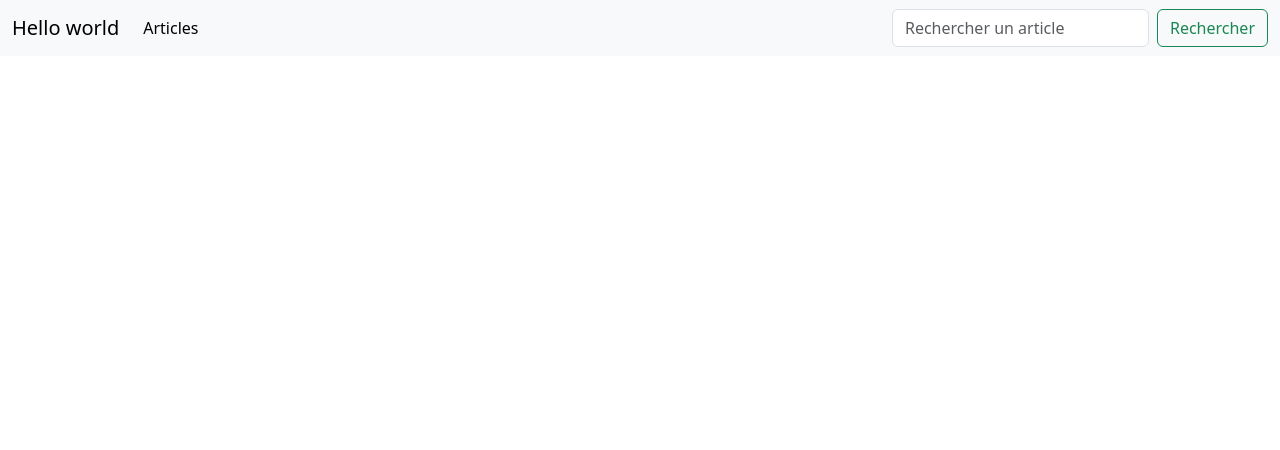
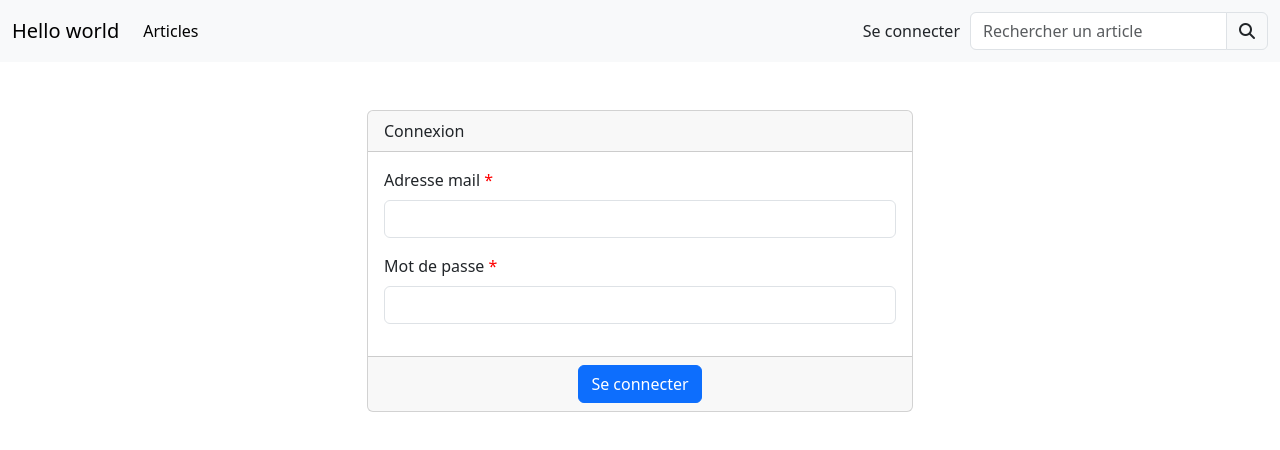
Before and after one commit to scaschera/fullstack_test_project, a Vue app in the folder client/vue-project/: page /login in a window 1280 px wide. Shown: the top 450 px of the page. Built offline with nearby package versions, Linux system fonts and the light colour scheme.

Commit message:
gestion login

```diff
--- a/client/vue-project/src/App.vue
+++ b/client/vue-project/src/App.vue
@@ -13,12 +13,25 @@
           <li class="nav-item">
             <RouterLink class="nav-link active" aria-current="page" :to="{ name: 'articles' }">Articles</RouterLink>
           </li>
+        </ul>
+        <!-- Dropdown de login -->
+        <template v-if="isLogged">
+          <span class="badge bg-primary fs-6" style="margin-right:10px">
+            <i class="fas fa-user"></i>
+            {{ user.nom }} {{ user.prenom }}
+            <i class="fa-solid fa-right-from-bracket" style="color:red;padding-left: 10px;"></i>
+          </span>
+        </template>
+        <template v-if="!isLogged">
+          <RouterLink class="nav-link active" aria-current="page" :to="{ name: 'login' }" style="margin-right:10px">Se connecter</RouterLink>
+        </template>
+        <form class="d-flex">
+          <div class="input-group mb-1 mt-1">
+            <input class="form-control" type="search" v-model="q" @keyup="search_article" placeholder="Rechercher un article" aria-label="Search">
+            <span class="input-group-text" id="basic-addon1"><i class="fas fa-search"></i></span>
+          </div>
+        </form>
 
-        </ul>
-        <form class="d-flex">
-          <input class="form-control me-2" type="search" v-model="q" placeholder="Rechercher un article" aria-label="Search">
-          <button class="btn btn-outline-success" type="button"  @click="search_article">Rechercher</button>
-        </form>
       </div>
     </div>
   </nav>
@@ -28,19 +41,33 @@
 
 <script setup>
 
-  import { ref } from 'vue';
+  import { onMounted, ref, watch } from 'vue';
   import { RouterLink, RouterView, useRouter } from 'vue-router'
   import { useStore } from '@/stores/store';
 
   const q=ref('');
 
   const router = useRouter();
+  const user=ref({
+      nom: '',
+      prenom: '',
+      email: ''
+    });
+
+  const isLogged=ref(false);
 
   const search_article = () => {
     useStore().searchArticle(q.value);
     router.push({ name: 'articles' });
-    q.value = '';
   }
+
+  watch(() => useStore().user, (newVal, oldVal) => {
+    user.value = newVal;
+  });
+
+  watch(() => useStore().isLogged, (newVal, oldVal) => {
+    isLogged.value = newVal;
+  });
 
 </script>
 
--- a/client/vue-project/src/router/index.js
+++ b/client/vue-project/src/router/index.js
@@ -1,6 +1,7 @@
 import { createRouter, createWebHistory } from 'vue-router'
 import HomeView from '../views/HomeView.vue'
 import ArticlesView from '../views/ArticlesView.vue'
+import LoginView from '../views/LoginView.vue'
 
 const router = createRouter({
   history: createWebHistory(import.meta.env.BASE_URL),
@@ -14,6 +15,11 @@ const router = createRouter({
       path: '/articles',
       name: 'articles',
       component: ArticlesView
+    },
+    {
+      path: '/login',
+      name: 'login',
+      component: LoginView
     }
   ]
 })
--- a/client/vue-project/src/stores/store.js
+++ b/client/vue-project/src/stores/store.js
@@ -3,10 +3,38 @@ import { defineStore } from 'pinia'
 
 export const useStore = defineStore('myStore', () => {
 
+    const user = ref({
+        nom: '',
+        prenom: '',
+        email: '',
+        token: ''
+    })
+
+    const isLogin = ref(false);
     const articlesearch = ref('')
+
     function searchArticle(q) {
         articlesearch.value = q;
     }
 
-    return { articlesearch, searchArticle }
+    function logout() {
+        user.value = {
+            nom: '',
+            prenom: '',
+            email: '',
+            token: ''
+        }
+        isLogin.value = false;
+    }
+
+    function login(user) {
+        user.value = user;
+        isLogin.value = true;
+    }
+
+    function setToken(token) {
+        user.value.token = token;
+    }
+
+    return { articlesearch, searchArticle, user, logout, login, setToken, isLogin }
 })
--- /dev/null
+++ b/client/vue-project/src/views/LoginView.vue
@@ -0,0 +1,95 @@
+<template>
+  <div class="container">
+    <div class="row mt-5">
+      <div class="col-lg-6 offset-lg-3 col-sm-12">
+          <div class="card">
+            <div class="card-header">
+              Connexion
+            </div>
+            <div class="card-body">
+              <div class="mb-3">
+                <label for="exampleFormControlInput1" class="form-label required">Adresse mail</label>
+                <input type="email" class="form-control required" id="mail_input" v-model="mail" placeholder="">
+              </div>
+              <div class="mb-3">
+                <label for="exampleFormControlInput1" class="form-label required">Mot de passe</label>
+                <input type="password" class="form-control required" id="pwd_input" v-model="pass" placeholder="">
+              </div>
+              <span id="msg_error" class="text-danger">{{ msg_err }}</span>
+            </div>
+            <div class="card-footer text-center">
+              <button class="btn btn-primary" @click="connect">Se connecter</button>
+            </div>
+          </div>
+        </div>
+      </div>
+    </div>
+</template>
+<style lang="css" scoped>
+  .required:after {
+    content:" *";
+    color: red;
+  }
+</style>
+<script setup>
+
+  import { ref, watch } from 'vue';
+  import axios from 'axios';
+
+
+  const mail=ref('');
+  const pass=ref('');
+  const msg_err=ref('');
+
+  const connect = async () => {
+
+    if(mail.value.length>0 && pass.value.length>0)
+    {
+      try{
+        const response = await axios.post('http://localhost:3000/login', {
+          email: mail.value,
+          password: pass.value
+        });
+        msg_err.value = response.data.message;
+        if(response.data.message=="Connexion reussie")
+        {
+          window.location.href = "/";
+        }
+      }
+      catch(err)
+      {
+        msg_err.value = err.response.data.message;
+      }
+
+    }
+  }
+
+
+  watch(mail, (newVal, oldVal) => {
+    if(newVal.length==0){
+      document.getElementById('mail_input').classList.add('is-invalid');
+    }
+    else
+    {
+      if(newVal.match(/^[a-zA-Z0-9.!#$%&'*+/=?^_`{|}~-]+@[a-zA-Z0-9-]+(?:\.[a-zA-Z0-9-]+)*$/) == null)
+      {
+        document.getElementById('mail_input').classList.add('is-invalid');
+      }
+      else
+      {
+        document.getElementById('mail_input').classList.remove('is-invalid');
+      }
+    }
+  });
+
+  watch(pass, (newVal, oldVal) => {
+    if(newVal.length==0){
+      document.getElementById('pwd_input').classList.add('is-invalid');
+    }
+    else
+    {
+      document.getElementById('pwd_input').classList.remove('is-invalid');
+    }
+  });
+
+</script>
```
